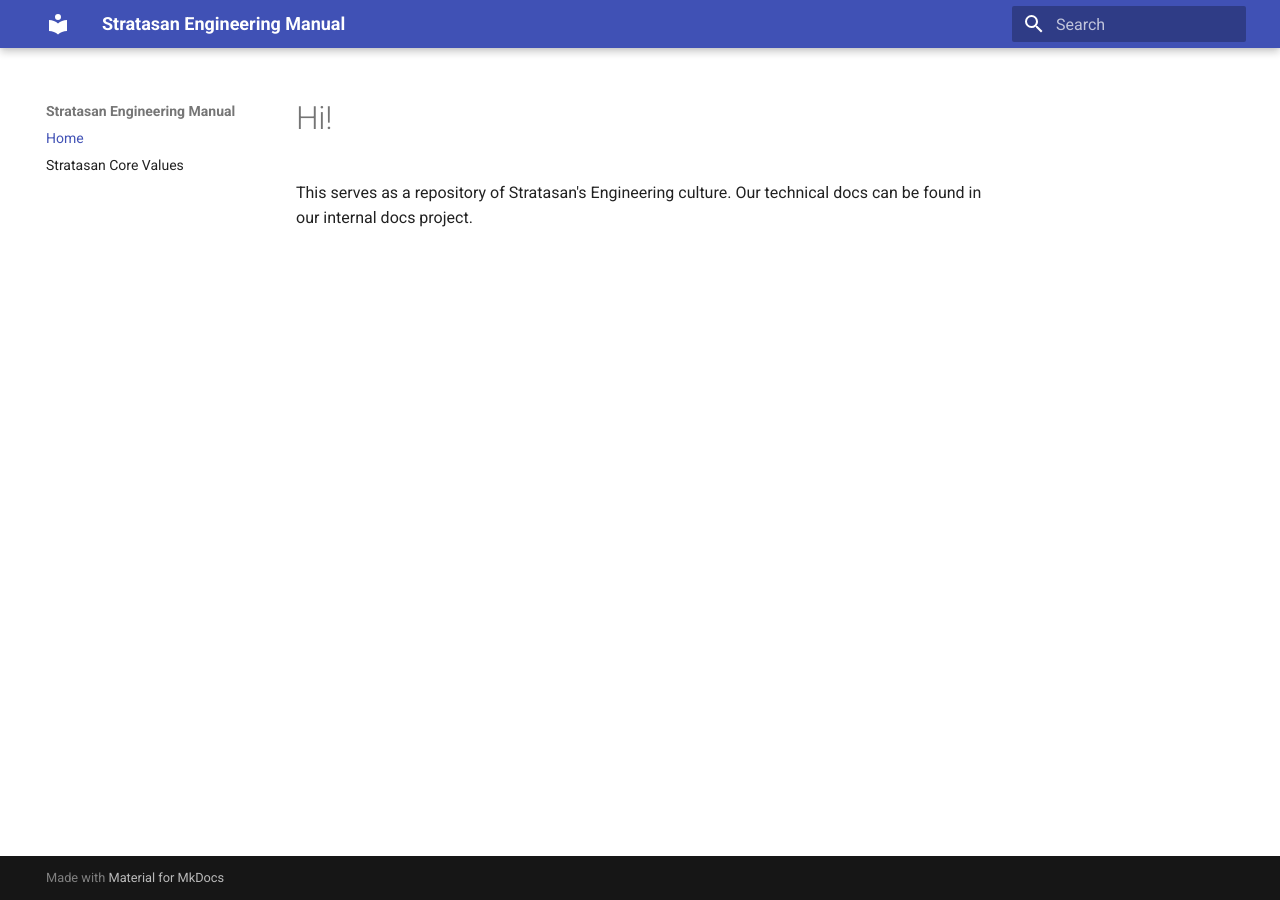
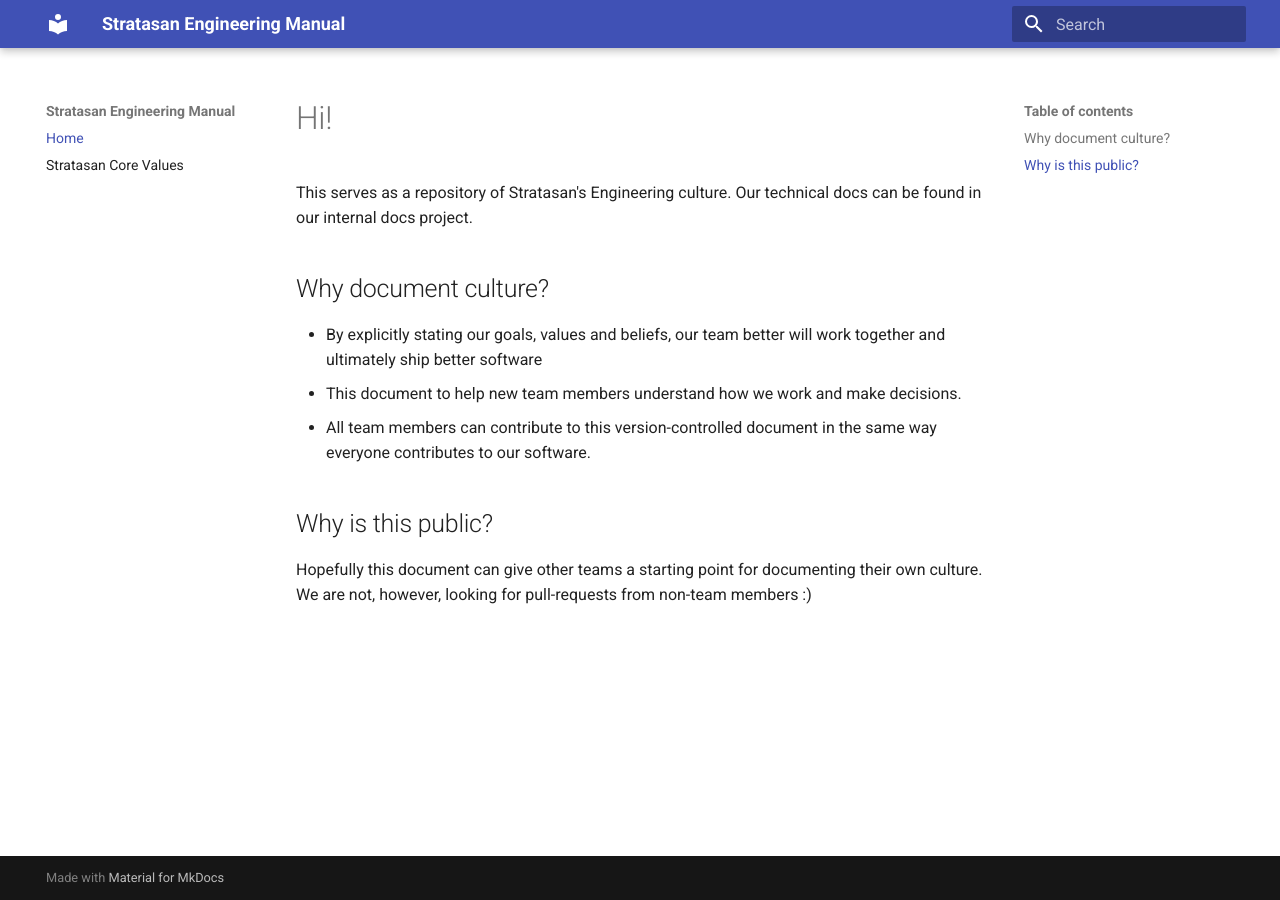
Before and after one commit to stratasan/engineering, an MkDocs documentation site: the page built from docs/index.md, in a window 1280 px wide. Built offline with MkDocs 1.6.1 and Material for MkDocs 9.7.7, drawn with Linux system fonts in a browser that asks for light colours; old or Windows-style settings are respelled for this version of MkDocs.

Commit message:
Add a few headings on index.md

```diff
--- a/docs/index.md
+++ b/docs/index.md
@@ -1,3 +1,13 @@
 # Hi!
 
 This serves as a repository of Stratasan's Engineering culture. Our technical docs can be found in our internal docs project.
+
+## Why document culture?
+
+* By explicitly stating our goals, values and beliefs, our team better will work together and ultimately ship better software
+* This document to help new team members understand how we work and make decisions.
+* All team members can contribute to this version-controlled document in the same way everyone contributes to our software.
+
+## Why is this public?
+
+Hopefully this document can give other teams a starting point for documenting their own culture. We are not, however, looking for pull-requests from non-team members :)
```
